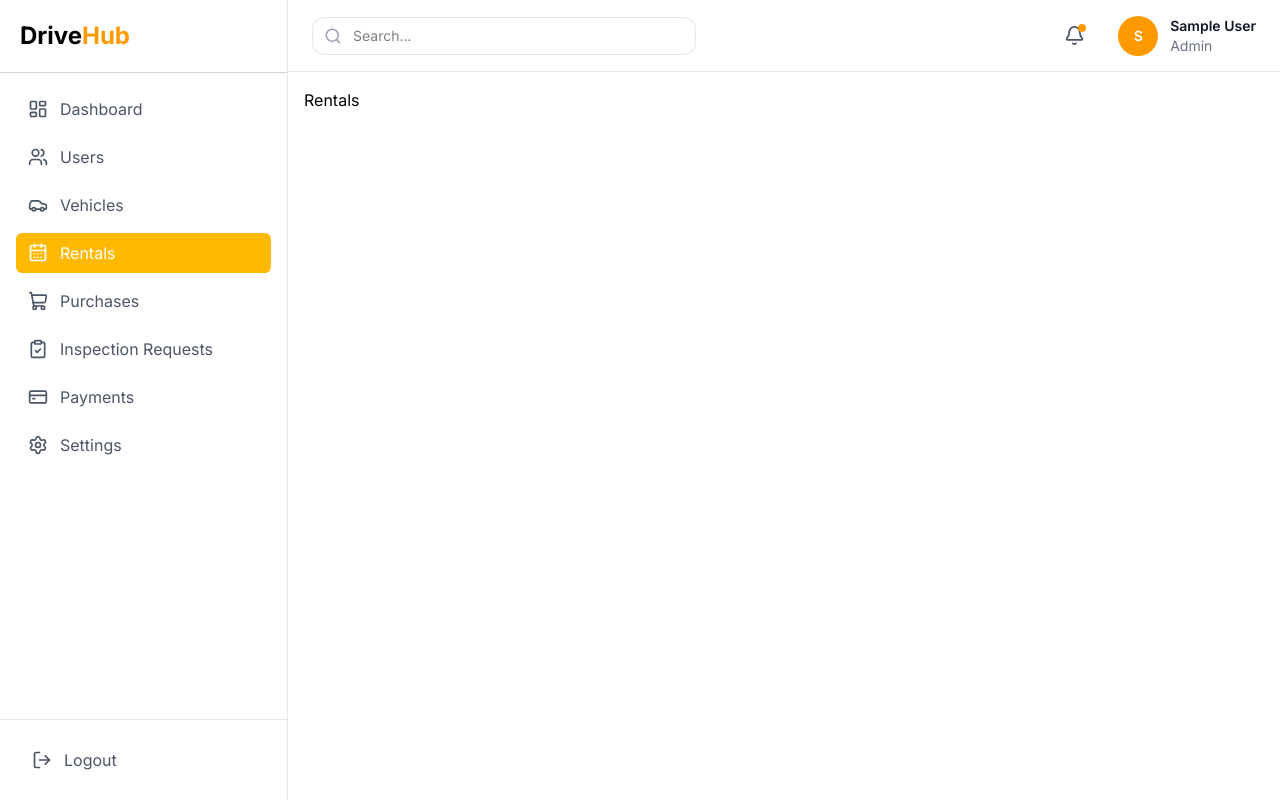
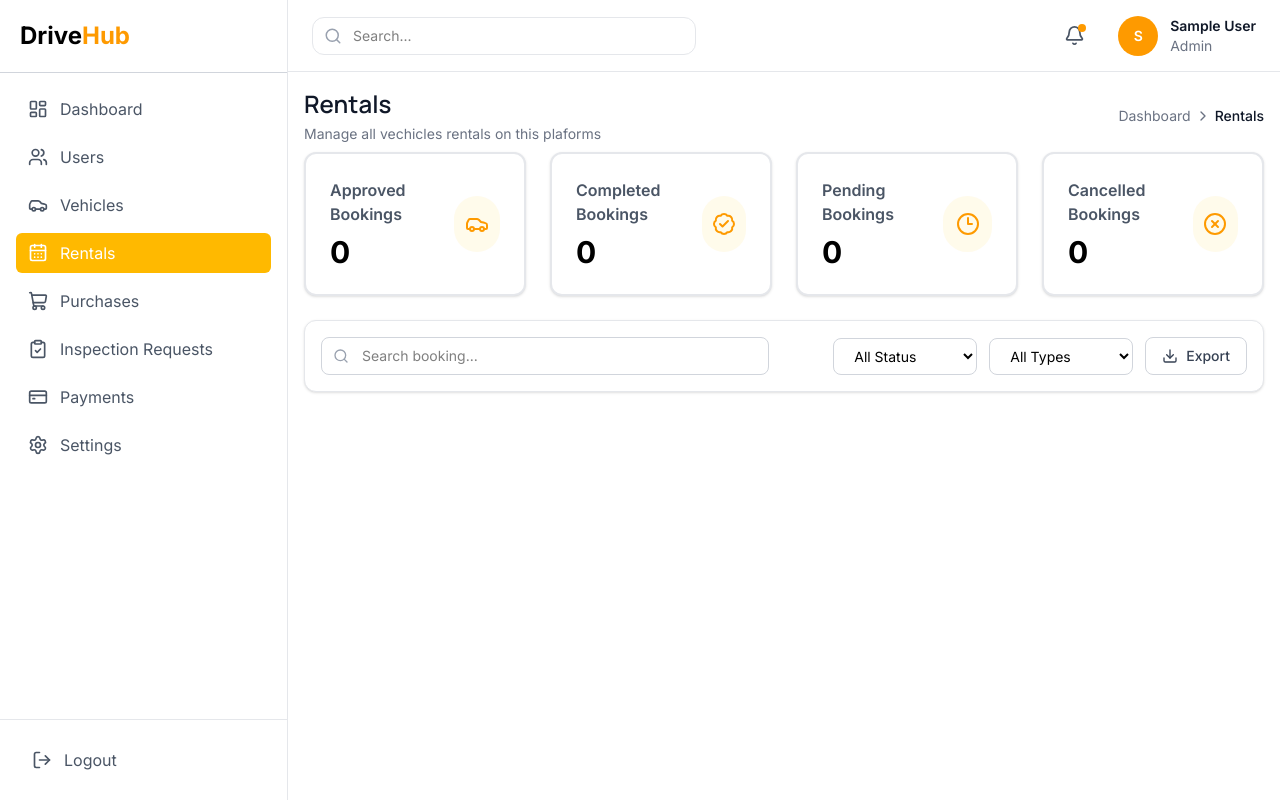
Before and after one commit to Nobledevstudio/drivehub-web, a React (Vite) app: page /admin/rentals in a window 1280 px wide. Built offline with nearby package versions, Linux system fonts and the light colour scheme; no server answers; sample sign-in values are in the browser's storage.

Commit message:
feat(admin): implement rentals dashboard

```diff
--- a/src/pages/admin/Rentals.tsx
+++ b/src/pages/admin/Rentals.tsx
@@ -1,7 +1,152 @@
+import { BadgeCheck, Car, ChevronRight, Clock3, DownloadIcon, SearchIcon, XCircle } from "lucide-react"
+import { useEffect, useState } from "react"
+import { Link } from "react-router-dom"
+import PageLoader from "../../components/common/PageLoader"
+import { getBookingsStats } from "../../services/adminServices"
+import StatCard from "../../components/ui/StatCard"
+
+
+interface bookingStats {
+  completed: number,
+  approved: number,
+  cancelled: number,
+  pending: number
+}
 
 const Rentals = () => {
+
+  const [loading, setLoading] = useState(true)
+  const [bookingStats, setBookingStats] = useState<bookingStats>({
+    completed: 0,
+    approved: 0,
+    cancelled: 0,
+    pending: 0
+  })
+
+
+  useEffect(() => {
+
+
+    const fetchBookingsData = async (): Promise<void> => {
+      try {
+        const [BookingsStatsData] = await Promise.all([
+          getBookingsStats()
+        ]);
+        setBookingStats(BookingsStatsData)
+        console.log(BookingsStatsData)
+      } catch (error) {
+        console.error(error);
+      } finally {
+        setLoading(false)
+      }
+    }
+    fetchBookingsData()
+  }, [])
+
+
+
+  if (loading) {
+    return (
+      <PageLoader
+        title="Loading Bookings"
+        description="Fetching all bookings..."
+      />
+    )
+  }
+
+
+
   return (
-    <div>Rentals</div>
+    <div>
+      <div className="flex flex-col gap-4 md:flex-row md:items-center md:justify-between">
+        {/* Left */}
+        <div>
+          <h2 className="text-2xl font-heading font-semibold text-gray-900">
+            Rentals
+          </h2>
+          <p className="mt-1 text-sm font-sans text-gray-500">
+            Manage all vechicles rentals on this plaforms
+          </p>
+        </div>
+
+        <div className="flex items-center gap-3">
+          {/* Breadcrumb */}
+          <nav className="flex items-center text-sm text-gray-500">
+            <Link to="/admin/dashboard" className="hover:underline">
+              Dashboard
+            </Link>
+            <ChevronRight className="mx-1 h-4 w-4" />
+            <span className="font-medium text-gray-900">Rentals</span>
+          </nav>
+        </div>
+      </div>
+
+      {/* Dashboard Cards */}
+      <div className="grid grid-cols-1 md:grid-cols-2 xl:grid-cols-4 gap-6">
+        <StatCard title="Approved Bookings" value={bookingStats.approved} icon={Car} />
+        <StatCard title="Completed Bookings" value={bookingStats.completed} icon={BadgeCheck} />
+        <StatCard title="Pending Bookings" value={bookingStats.pending} icon={Clock3} />
+        <StatCard title="Cancelled Bookings" value={bookingStats.cancelled} icon={XCircle} />
+      </div>
+
+           {/* ------------------------ Filters ------------------------ */}
+      <div className="mt-6 rounded-xl border border-gray-200 bg-white p-4 shadow-sm">
+        <div className="flex flex-col gap-3 lg:flex-row lg:items-center">
+
+          {/* Search */}
+          <div className="relative w-full lg:flex-1">
+            <SearchIcon
+              className="absolute left-3 top-1/2 h-4 w-4 -translate-y-1/2 text-gray-400"
+            />
+
+            <input
+              type="text"
+              placeholder="Search booking..."
+              className="w-full sm:w-md rounded-lg border border-gray-300 py-2 pl-10 pr-4 text-sm outline-none transition focus:border-amber-500 focus:ring-2 focus:ring-amber-100"
+            />
+          </div>
+
+          {/* Filters */}
+          <div className="grid w-full grid-cols-1 gap-3 sm:grid-cols-2 lg:flex lg:w-auto lg:shrink-0">
+
+            {/* Status */}
+            <select
+              className="w-full rounded-lg border border-gray-300 px-4 py-2 text-sm outline-none transition focus:border-amber-500 focus:ring-2 focus:ring-amber-100 lg:w-36"
+            >
+              <option value="">All Status</option>
+              <option value="active">compeleted</option>
+              <option value="inactive">approved</option>
+              <option value="pending">Pending</option>
+              <option value="banned">cancelled</option>
+            </select>
+
+                    {/* Vehicle Type */}
+            <select
+              className="w-full rounded-lg border border-gray-300 px-4 py-2 text-sm outline-none transition focus:border-amber-500 focus:ring-2 focus:ring-amber-100 lg:w-36"
+            >
+              <option value="">All Types</option>
+              <option value="sedan">Sedan</option>
+              <option value="suv">SUV</option>
+            </select>
+
+
+          </div>
+
+          {/* Export */}
+          <button
+            type="button"
+            className="flex w-full shrink-0 items-center justify-center gap-2 rounded-lg border border-gray-300 px-4 py-2 text-sm font-medium text-gray-700 transition-colors hover:bg-gray-100 sm:w-auto lg:w-auto"
+          >
+            <DownloadIcon className="h-4 w-4" />
+            Export
+          </button>
+
+        </div>
+      </div>
+
+
+    </div>
+
   )
 }
 
```
